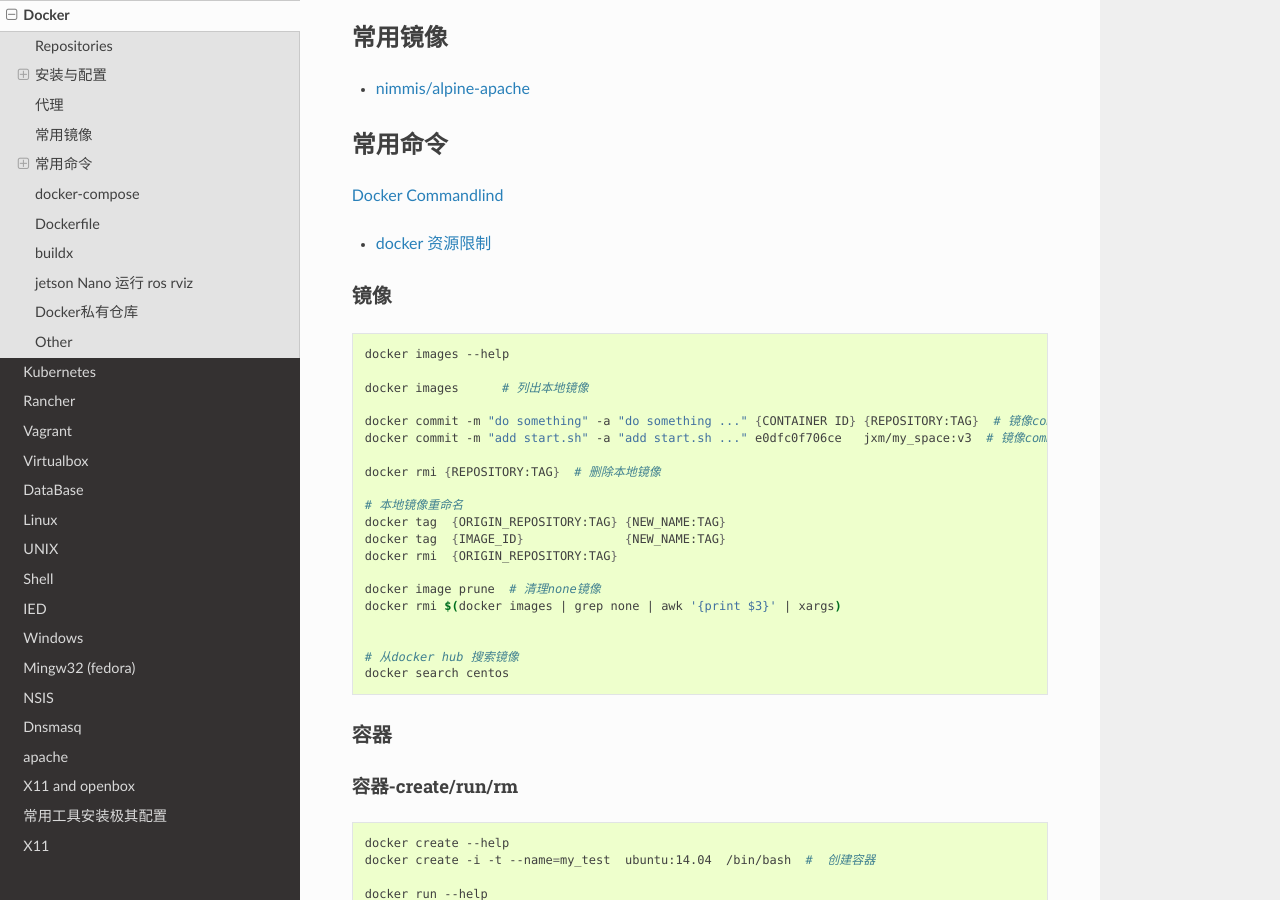
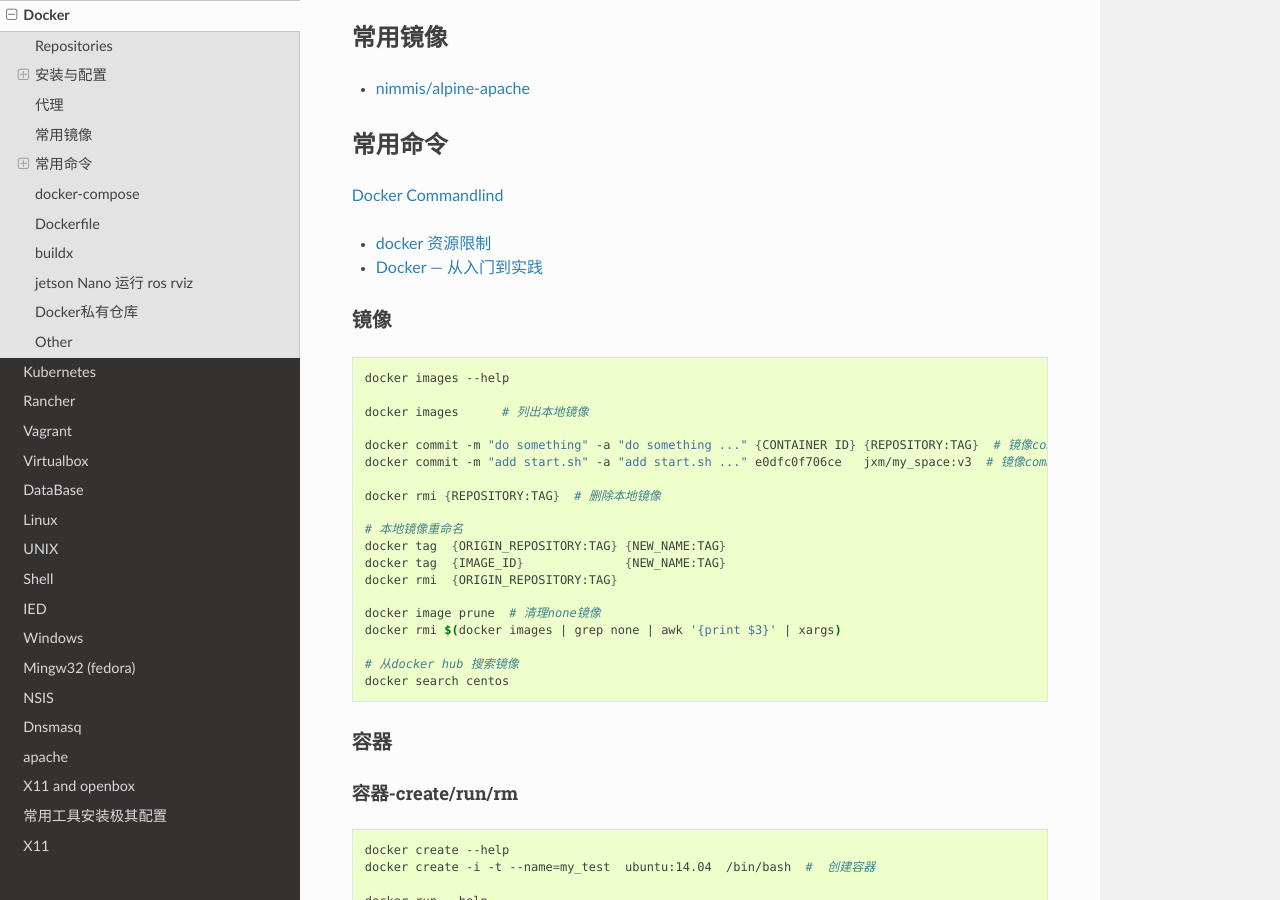
Before and after one commit to my-rds-store/my_space, a Sphinx documentation site: the page built from source/docker/index.rst, in a window 1280 px wide and 900 px high, scrolled down 3744 px. Built offline with Sphinx 7.4.7 and the Read the Docs theme 3.1.0, drawn with Linux system fonts in a browser that asks for light colours.

Commit message:
update ....

```diff
--- a/source/docker/index.rst
+++ b/source/docker/index.rst
@@ -229,6 +229,10 @@ Nvidia Docker
 * `docker 资源限制   <https://docs.docker.com/config/containers/resource_constraints/#limit-a-containers-access-to-memory>`_
 
 
+
+* `Docker — 从入门到实践 <https://vuepress.mirror.docker-practice.com/>`_
+
+
 镜像
 ===================
 
@@ -250,7 +254,6 @@ Nvidia Docker
 
     docker image prune  # 清理none镜像
     docker rmi $(docker images | grep none | awk '{print $3}' | xargs)
-
 
     # 从docker hub 搜索镜像
     docker search centos
@@ -305,7 +308,6 @@ Nvidia Docker
     docker exec  --help
     docker exec -it {CONTAINER_NAME} /bin/bash
 
-
 容器-root权限
 -----------------
 
@@ -340,6 +342,7 @@ Nvidia Docker
   # 在/var/lib/docker/containers/目录下
   # 找到对应的container id，然后进去，
   # 执行  echo "" > ${container id}.log 即可
+
 
 容器-ps
 ----------
```
